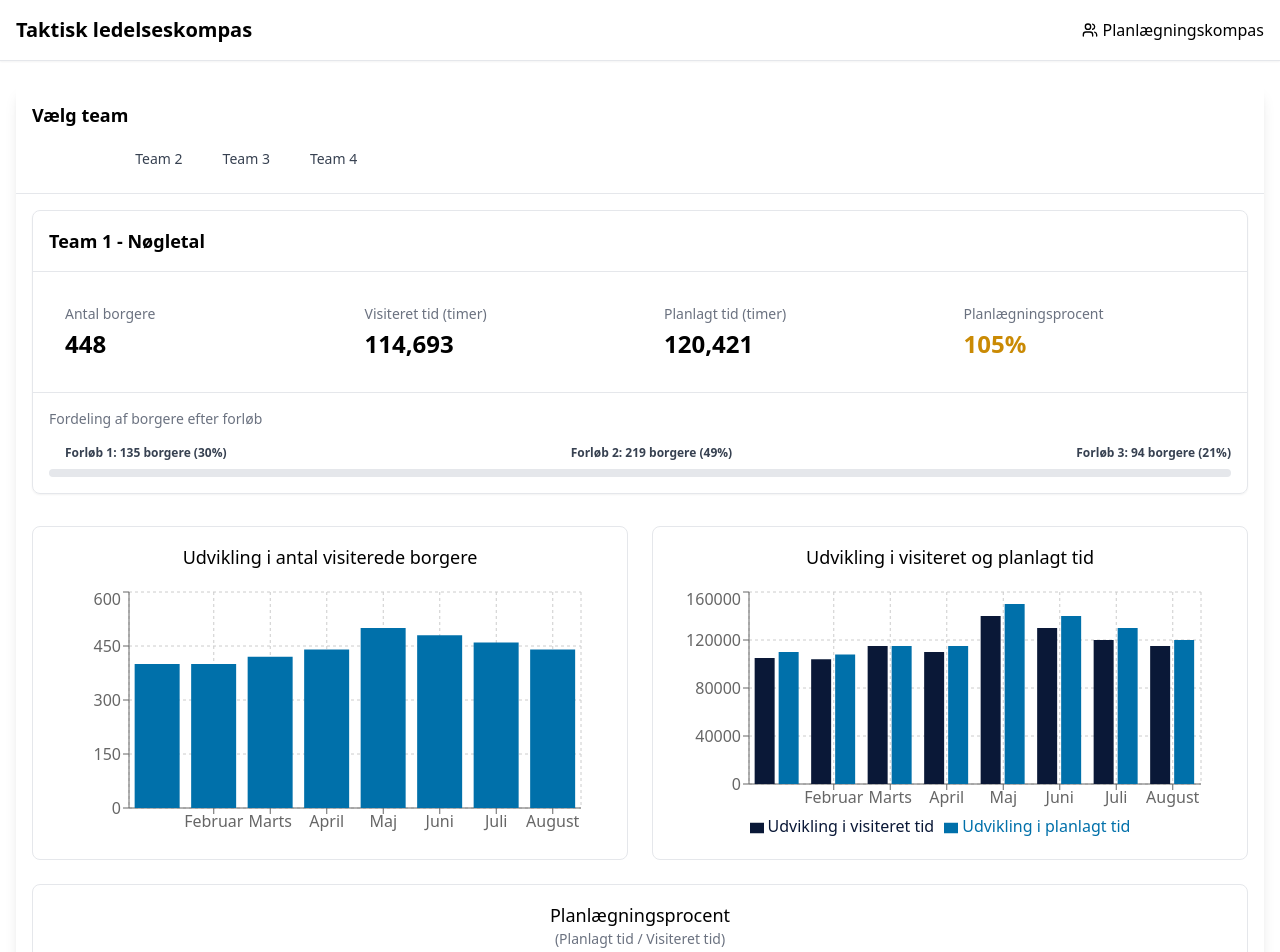
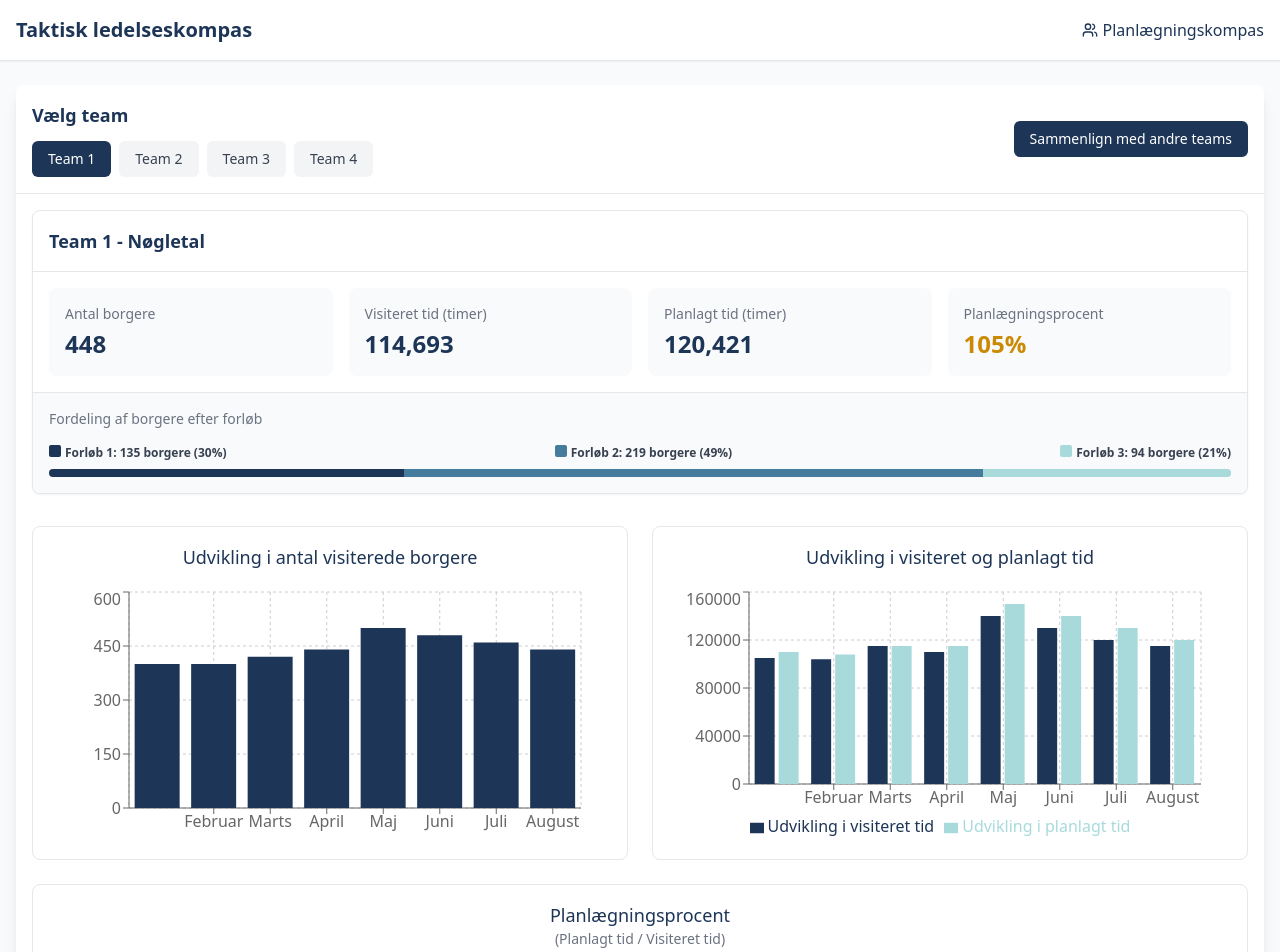
Before and after one commit to Infoventure/CBC_PlanningDashBoard, a React app: page /CBC_PlanningDashBoard/ in a window 1280 px wide. Shown: the top 952 px of the page. Built offline with nearby package versions, Linux system fonts and the light colour scheme; the HTML template or start-up script is replaced by a standard one.

Commit message:
[Magic Patterns] Updated from 'Modify Last Data Point Display'

```diff
--- a/src/App.tsx
+++ b/src/App.tsx
@@ -12,20 +12,20 @@ export function App() {
   const handleToggleAlerts = (value: boolean) => {
     setShowAlerts(value);
   };
-  return <div className="min-h-screen bg-cbc-grey">
-      <header className="bg-cbc-ps-grey border-b border-gray-200 shadow-sm">
-        <div className="bg-cbc-beige container mx-auto px-4 py-4 flex justify-between items-center">
-          <h1 className="text-xl font-semibold text-cbc-dark-blue">
+  return <div className="min-h-screen bg-gray-50">
+      <header className="bg-white border-b border-gray-200 shadow-sm">
+        <div className="container mx-auto px-4 py-4 flex justify-between items-center">
+          <h1 className="text-xl font-semibold text-[#1d3557]">
             Planlægningskompas
           </h1>
-          <Link to="/" className="flex items-center text-cbc-dark-blue hover:text-cbc-blue font-medium">
+          <Link to="/" className="flex items-center text-[#1d3557] hover:text-[#152843] font-medium">
             <ArrowLeftIcon className="h-4 w-4 mr-1" />
             Tilbage til ledelseskompas
           </Link>
         </div>
       </header>
-      <main className="container mx-auto px-4 py-6 bg-cbc-grey">
-        <div className="bg-cbc-grey rounded-lg shadow-lg overflow-hidden mb-6 p-4">
+      <main className="container mx-auto px-4 py-6">
+        <div className="bg-white rounded-lg shadow-lg overflow-hidden mb-6 p-4">
           <TeamSelector selectedTeam={selectedTeam} onSelectTeam={setSelectedTeam} />
         </div>
         <TeamSummaryCard teamId={selectedTeam} />
@@ -33,14 +33,14 @@ export function App() {
           <div className="lg:col-span-3">
             <CitizenTable onSelectCitizen={setSelectedCitizen} selectedCitizen={selectedCitizen} teamId={selectedTeam} onToggleAlerts={handleToggleAlerts} />
           </div>
-          {selectedCitizen === 3 ? <div className="bg-cbc-ps-grey p-4 rounded-lg shadow-lg">
-              <h2 className="text-lg font-semibold mb-4 text-cbc-dark-blue">
+          {selectedCitizen === 3 ? <div className="bg-white p-4 rounded-lg shadow-lg">
+              <h2 className="text-lg font-semibold mb-4 text-[#1d3557]">
                 Borgerens udvikling
               </h2>
               <ServiceGraph citizenId={selectedCitizen} showAlert={showAlerts} />
             </div> : <div className="hidden lg:block">
-              <div className="bg-cbc-ps-grey p-4 rounded-lg shadow-lg">
-                <h2 className="text-lg font-semibold mb-4 text-cbc-dark-blue">
+              <div className="bg-white p-4 rounded-lg shadow-lg">
+                <h2 className="text-lg font-semibold mb-4 text-[#1d3557]">
                   Vælg en borger
                 </h2>
                 <p className="text-gray-500">
--- a/src/components/CitizenRow.tsx
+++ b/src/components/CitizenRow.tsx
@@ -60,12 +60,12 @@ export const CitizenRow: React.FC<CitizenRowProps> = ({
   const pathways = getModifiedPathways();
   const services = getModifiedServices();
   return <>
-      <tr className={`hover:bg-cbc-beige cursor-pointer ${isSelected ? 'bg-cbc-light-blue bg-opacity-20' : ''}`} onClick={onClick}>
+      <tr className={`hover:bg-gray-50 cursor-pointer ${isSelected ? 'bg-blue-50' : ''}`} onClick={onClick}>
         <td className="px-4 py-3 whitespace-nowrap border-r border-gray-300">
           <div className="flex items-center">
-            {expanded ? <ChevronDownIcon className="h-4 w-4 text-cbc-dark-blue mr-2" /> : <ChevronRightIcon className="h-4 w-4 text-cbc-dark-blue mr-2" />}
+            {expanded ? <ChevronDownIcon className="h-4 w-4 text-[#1d3557] mr-2" /> : <ChevronRightIcon className="h-4 w-4 text-[#1d3557] mr-2" />}
             <div className="flex items-center">
-              <UserIcon className="h-4 w-4 text-cbc-dark-blue mr-2" />
+              <UserIcon className="h-4 w-4 text-[#1d3557] mr-2" />
               <span className="font-medium text-sm">{citizen.name}</span>
               {citizen.alert && showAlert && <span className="ml-2 px-2 inline-flex text-xs leading-5 font-semibold rounded-full bg-red-100 text-red-800">
                   4 uger
@@ -90,9 +90,9 @@ export const CitizenRow: React.FC<CitizenRowProps> = ({
             </td>
           </Fragment>)}
       </tr>
-      {expanded && services && services.map((service, serviceIndex) => <tr key={`service-${serviceIndex}`} className="bg-cbc-beige bg-opacity-50">
+      {expanded && services && services.map((service, serviceIndex) => <tr key={`service-${serviceIndex}`} className="bg-gray-50">
             <td className="px-4 py-2 text-sm font-medium border-r border-gray-300">
-              <div className="pl-6 border-l-2 border-cbc-dark-blue">
+              <div className="pl-6 border-l-2 border-[#1d3557]">
                 {service.name}
               </div>
             </td>
--- a/src/components/CitizenTable.tsx
+++ b/src/components/CitizenTable.tsx
@@ -33,18 +33,16 @@ export const CitizenTable: React.FC<CitizenTableProps> = ({
   };
   // Filter citizens by team ID
   const filteredCitizens = mockData.citizens.filter(citizen => citizen.teamId === teamId);
-  return <div className="bg-cbc-ps-grey rounded-lg shadow-lg overflow-hidden">
+  return <div className="bg-white rounded-lg shadow-lg overflow-hidden">
       <div className="p-4 border-b border-gray-200 flex justify-between items-center">
-        <h2 className="text-lg font-semibold text-cbc-dark-blue">
-          Borgeroversigt
-        </h2>
-        <button onClick={toggleAlerts} className="p-2 rounded-md hover:bg-cbc-beige text-cbc-dark-blue transition-colors" title={showAlerts ? 'Skjul advarsler' : 'Vis advarsler'}>
+        <h2 className="text-lg font-semibold text-[#1d3557]">Borgeroversigt</h2>
+        <button onClick={toggleAlerts} className="p-2 rounded-md hover:bg-gray-100 text-[#1d3557] transition-colors" title={showAlerts ? 'Skjul advarsler' : 'Vis advarsler'}>
           <RefreshCwIcon className="h-5 w-5" />
         </button>
       </div>
       <div className="w-full">
         <table className="min-w-full divide-y divide-gray-200 table-fixed">
-          <thead className="bg-cbc-beige bg-opacity-50">
+          <thead className="bg-gray-50">
             <tr>
               <th scope="col" className="px-4 py-3 text-left text-xs font-medium text-gray-500 uppercase tracking-wider border-r border-gray-300 w-1/5">
                 Navn
@@ -73,7 +71,7 @@ export const CitizenTable: React.FC<CitizenTableProps> = ({
                 </Fragment>)}
             </tr>
           </thead>
-          <tbody className="bg-cbc-ps-grey divide-y divide-gray-200">
+          <tbody className="bg-white divide-y divide-gray-200">
             {filteredCitizens.map(citizen => <CitizenRow key={citizen.id} citizen={citizen} expanded={expandedCitizen === citizen.id} onClick={() => handleCitizenClick(citizen.id)} isSelected={selectedCitizen === citizen.id} showAlert={showAlerts} />)}
           </tbody>
         </table>
--- a/src/components/ServiceGraph.tsx
+++ b/src/components/ServiceGraph.tsx
@@ -47,10 +47,10 @@ export const ServiceGraph: React.FC<ServiceGraphProps> = ({
           <YAxis />
           <Tooltip />
           <Legend />
-          <Line type="monotone" dataKey="visiteret" stroke="#0A1837" activeDot={{
+          <Line type="monotone" dataKey="visiteret" stroke="#1d3557" activeDot={{
           r: 8
         }} name="Visiteret" />
-          <Line type="monotone" dataKey="disponeret" stroke="#c7003a" name="Disponeret" />
+          <Line type="monotone" dataKey="disponeret" stroke="#e63946" name="Disponeret" />
         </LineChart>
       </ResponsiveContainer>
     </div>;
--- a/src/components/TeamOverview.tsx
+++ b/src/components/TeamOverview.tsx
@@ -11,8 +11,8 @@ export const TeamOverview: React.FC<TeamOverviewProps> = ({
   return <div className="p-4">
       <div className="grid grid-cols-1 lg:grid-cols-2 gap-6 mb-6">
         {/* Chart 1: Udvikling i antal visiterede borgere */}
-        <div className="bg-cbc-ps-grey p-4 rounded-lg border border-gray-200">
-          <h3 className="text-lg font-medium text-center mb-4 text-cbc-dark-blue">
+        <div className="bg-white p-4 rounded-lg border border-gray-200">
+          <h3 className="text-lg font-medium text-center mb-4 text-[#1d3557]">
             Udvikling i antal visiterede borgere
           </h3>
           <div className="h-64">
@@ -27,14 +27,14 @@ export const TeamOverview: React.FC<TeamOverviewProps> = ({
                 <XAxis dataKey="month" />
                 <YAxis domain={[0, 600]} />
                 <Tooltip />
-                <Bar dataKey="value" fill="#0070AA" />
+                <Bar dataKey="value" fill="#1d3557" />
               </BarChart>
             </ResponsiveContainer>
           </div>
         </div>
         {/* Chart 2: Udvikling i visiteret og planlagt tid */}
-        <div className="bg-cbc-ps-grey p-4 rounded-lg border border-gray-200">
-          <h3 className="text-lg font-medium text-center mb-4 text-cbc-dark-blue">
+        <div className="bg-white p-4 rounded-lg border border-gray-200">
+          <h3 className="text-lg font-medium text-center mb-4 text-[#1d3557]">
             Udvikling i visiteret og planlagt tid
           </h3>
           <div className="h-64">
@@ -50,16 +50,16 @@ export const TeamOverview: React.FC<TeamOverviewProps> = ({
                 <YAxis domain={[0, 160000]} />
                 <Tooltip />
                 <Legend />
-                <Bar dataKey="visiteret" name="Udvikling i visiteret tid" fill="#0A1837" />
-                <Bar dataKey="planlagt" name="Udvikling i planlagt tid" fill="#0070AA" />
+                <Bar dataKey="visiteret" name="Udvikling i visiteret tid" fill="#1d3557" />
+                <Bar dataKey="planlagt" name="Udvikling i planlagt tid" fill="#a8dadc" />
               </BarChart>
             </ResponsiveContainer>
           </div>
         </div>
       </div>
       {/* Chart 3: Planlægningsprocent */}
-      <div className="bg-cbc-ps-grey p-4 rounded-lg border border-gray-200">
-        <h3 className="text-lg font-medium text-center mb-4 text-cbc-dark-blue">
+      <div className="bg-white p-4 rounded-lg border border-gray-200">
+        <h3 className="text-lg font-medium text-center mb-4 text-[#1d3557]">
           Planlægningsprocent
           <span className="block text-sm font-normal text-gray-500">
             (Planlagt tid / Visiteret tid)
@@ -78,12 +78,12 @@ export const TeamOverview: React.FC<TeamOverviewProps> = ({
               <YAxis domain={[85, 145]} />
               <Tooltip />
               <Legend />
-              <Line type="monotone" dataKey="team1" stroke="#0A1837" name="Team 1" strokeWidth={2} activeDot={{
+              <Line type="monotone" dataKey="team1" stroke="#1d3557" name="Team 1" strokeWidth={2} activeDot={{
               r: 8
             }} />
-              <Line type="monotone" dataKey="team2" stroke="#c7003a" name="Team 2" strokeWidth={2} />
+              <Line type="monotone" dataKey="team2" stroke="#e63946" name="Team 2" strokeWidth={2} />
               <Line type="monotone" dataKey="team3" stroke="#2a9d8f" name="Team 3" strokeWidth={2} />
-              <Line type="monotone" dataKey="team4" stroke="#0070AA" name="Team 4" strokeWidth={2} />
+              <Line type="monotone" dataKey="team4" stroke="#457b9d" name="Team 4" strokeWidth={2} />
             </LineChart>
           </ResponsiveContainer>
         </div>
--- a/src/components/TeamSelector.tsx
+++ b/src/components/TeamSelector.tsx
@@ -21,11 +21,9 @@ export const TeamSelector: React.FC<TeamSelectorProps> = ({
     name: 'Team 4'
   }];
   return <div>
-      <h2 className="text-lg font-semibold mb-3 text-cbc-dark-blue">
-        Vælg team
-      </h2>
+      <h2 className="text-lg font-semibold mb-3 text-[#1d3557]">Vælg team</h2>
       <div className="flex flex-wrap gap-2">
-        {teams.map(team => <button key={team.id} className={`px-4 py-2 rounded-md text-sm font-medium transition-colors ${selectedTeam === team.id ? 'bg-cbc-dark-blue text-white' : 'bg-cbc-gray text-gray-700 hover:bg-cbc-gray hover:bg-opacity-70'}`} onClick={() => onSelectTeam(team.id)}>
+        {teams.map(team => <button key={team.id} className={`px-4 py-2 rounded-md text-sm font-medium transition-colors ${selectedTeam === team.id ? 'bg-[#1d3557] text-white' : 'bg-gray-100 text-gray-700 hover:bg-gray-200'}`} onClick={() => onSelectTeam(team.id)}>
             {team.name}
           </button>)}
       </div>
--- a/src/components/TeamSummary.tsx
+++ b/src/components/TeamSummary.tsx
@@ -18,38 +18,38 @@ export const TeamSummary: React.FC<TeamSummaryProps> = ({
     if (percentage < 90) return 'text-red-600';
     return 'text-green-600';
   };
-  return <div className="bg-cbc-ps-grey rounded-lg border border-gray-200 shadow-sm">
+  return <div className="bg-white rounded-lg border border-gray-200 shadow-sm">
       <div className="p-4 border-b border-gray-200">
-        <h2 className="text-lg font-semibold text-cbc-dark-blue">
+        <h2 className="text-lg font-semibold text-[#1d3557]">
           {team.name} - Nøgletal
         </h2>
       </div>
       <div className="grid grid-cols-2 md:grid-cols-4 gap-4 p-4">
-        <div className="bg-cbc-beige bg-opacity-50 p-4 rounded-lg">
+        <div className="bg-gray-50 p-4 rounded-lg">
           <h3 className="text-sm font-medium text-gray-500 mb-1">
             Antal borgere
           </h3>
-          <p className="text-2xl font-semibold text-cbc-dark-blue">
+          <p className="text-2xl font-semibold text-[#1d3557]">
             {totalCitizens}
           </p>
         </div>
-        <div className="bg-cbc-beige bg-opacity-50 p-4 rounded-lg">
+        <div className="bg-gray-50 p-4 rounded-lg">
           <h3 className="text-sm font-medium text-gray-500 mb-1">
             Visiteret tid (timer)
           </h3>
-          <p className="text-2xl font-semibold text-cbc-dark-blue">
+          <p className="text-2xl font-semibold text-[#1d3557]">
             {totalVisitedTime.toLocaleString()}
           </p>
         </div>
-        <div className="bg-cbc-beige bg-opacity-50 p-4 rounded-lg">
+        <div className="bg-gray-50 p-4 rounded-lg">
           <h3 className="text-sm font-medium text-gray-500 mb-1">
             Planlagt tid (timer)
           </h3>
-          <p className="text-2xl font-semibold text-cbc-dark-blue">
+          <p className="text-2xl font-semibold text-[#1d3557]">
             {totalPlannedTime.toLocaleString()}
           </p>
         </div>
-        <div className="bg-cbc-beige bg-opacity-50 p-4 rounded-lg">
+        <div className="bg-gray-50 p-4 rounded-lg">
           <h3 className="text-sm font-medium text-gray-500 mb-1">
             Planlægningsprocent
           </h3>
@@ -58,28 +58,28 @@ export const TeamSummary: React.FC<TeamSummaryProps> = ({
           </p>
         </div>
       </div>
-      <div className="p-4 bg-cbc-beige bg-opacity-50 border-t border-gray-200 rounded-b-lg">
+      <div className="p-4 bg-gray-50 border-t border-gray-200 rounded-b-lg">
         <h3 className="text-sm font-medium text-gray-500 mb-3">
           Fordeling af borgere efter forløb
         </h3>
         <div className="relative pt-1">
           <div className="flex mb-2 items-center justify-between">
             <div className="flex">
-              <span className="inline-block w-3 h-3 mr-1 bg-cbc-dark-blue rounded-sm"></span>
+              <span className="inline-block w-3 h-3 mr-1 bg-[#1d3557] rounded-sm"></span>
               <span className="text-xs font-semibold text-gray-700">
                 Forløb 1: {team.pathways[0].citizenCount} borgere (
                 {team.pathways[0].citizenPercentage}%)
               </span>
             </div>
             <div className="flex">
-              <span className="inline-block w-3 h-3 mr-1 bg-cbc-blue rounded-sm"></span>
+              <span className="inline-block w-3 h-3 mr-1 bg-[#457b9d] rounded-sm"></span>
               <span className="text-xs font-semibold text-gray-700">
                 Forløb 2: {team.pathways[1].citizenCount} borgere (
                 {team.pathways[1].citizenPercentage}%)
               </span>
             </div>
             <div className="flex">
-              <span className="inline-block w-3 h-3 mr-1 bg-cbc-light-blue rounded-sm"></span>
+              <span className="inline-block w-3 h-3 mr-1 bg-[#a8dadc] rounded-sm"></span>
               <span className="text-xs font-semibold text-gray-700">
                 Forløb 3: {team.pathways[2].citizenCount} borgere (
                 {team.pathways[2].citizenPercentage}%)
@@ -89,13 +89,13 @@ export const TeamSummary: React.FC<TeamSummaryProps> = ({
           <div className="overflow-hidden h-2 text-xs flex rounded bg-gray-200">
             <div style={{
             width: `${team.pathways[0].citizenPercentage}%`
-          }} className="shadow-none flex flex-col text-center whitespace-nowrap text-white justify-center bg-cbc-dark-blue"></div>
+          }} className="shadow-none flex flex-col text-center whitespace-nowrap text-white justify-center bg-[#1d3557]"></div>
             <div style={{
             width: `${team.pathways[1].citizenPercentage}%`
-          }} className="shadow-none flex flex-col text-center whitespace-nowrap text-white justify-center bg-cbc-blue"></div>
+          }} className="shadow-none flex flex-col text-center whitespace-nowrap text-white justify-center bg-[#457b9d]"></div>
             <div style={{
             width: `${team.pathways[2].citizenPercentage}%`
-          }} className="shadow-none flex flex-col text-center whitespace-nowrap text-white justify-center bg-cbc-light-blue"></div>
+          }} className="shadow-none flex flex-col text-center whitespace-nowrap text-white justify-center bg-[#a8dadc]"></div>
           </div>
         </div>
       </div>
--- a/src/components/TeamSummaryCard.tsx
+++ b/src/components/TeamSummaryCard.tsx
@@ -33,36 +33,36 @@ export const TeamSummaryCard: React.FC<TeamSummaryCardProps> = ({
     if (percentage < 90) return 'text-red-600';
     return 'text-green-600';
   };
-  return <div className="bg-cbc-ps-grey rounded-lg shadow-lg mb-6">
+  return <div className="bg-white rounded-lg shadow-lg mb-6">
       <div className="p-4 border-b border-gray-200">
-        <h2 className="text-lg font-semibold text-cbc-dark-blue">
+        <h2 className="text-lg font-semibold text-[#1d3557]">
           Team {teamId} - Oversigt
         </h2>
       </div>
       <div className="grid grid-cols-2 md:grid-cols-4 gap-4 p-4">
-        <div className="bg-cbc-beige bg-opacity-50 p-4 rounded-lg">
+        <div className="bg-gray-50 p-4 rounded-lg">
           <h3 className="text-sm font-medium text-gray-500 mb-1">
             Visiteret (timer)
           </h3>
-          <p className="text-2xl font-semibold text-cbc-dark-blue">
+          <p className="text-2xl font-semibold text-[#1d3557]">
             {totals.visiteret.toLocaleString()}
           </p>
         </div>
-        <div className="bg-cbc-beige bg-opacity-50 p-4 rounded-lg">
+        <div className="bg-gray-50 p-4 rounded-lg">
           <h3 className="text-sm font-medium text-gray-500 mb-1">
             Disponeret (timer)
           </h3>
-          <p className="text-2xl font-semibold text-cbc-dark-blue">
+          <p className="text-2xl font-semibold text-[#1d3557]">
             {totals.disponeret.toLocaleString()}
           </p>
         </div>
-        <div className="bg-cbc-beige bg-opacity-50 p-4 rounded-lg">
+        <div className="bg-gray-50 p-4 rounded-lg">
           <h3 className="text-sm font-medium text-gray-500 mb-1">Afvigelse</h3>
           <p className={`text-2xl font-semibold ${getBalanceColor(totals.balance)}`}>
             {totals.balance.toLocaleString()}
           </p>
         </div>
-        <div className="bg-cbc-beige bg-opacity-50 p-4 rounded-lg">
+        <div className="bg-gray-50 p-4 rounded-lg">
           <h3 className="text-sm font-medium text-gray-500 mb-1">
             Andel disponeret
           </h3>
--- a/src/pages/ManagementOverview.tsx
+++ b/src/pages/ManagementOverview.tsx
@@ -9,24 +9,24 @@ import { UsersIcon } from 'lucide-react';
 export const ManagementOverview: React.FC = () => {
   const [selectedTeam, setSelectedTeam] = useState<number>(1);
   const [showComparison, setShowComparison] = useState<boolean>(false);
-  return <div className="min-h-screen bg-cbc-grey">
-      <header className="bg-cbc-beige border-b border-gray-200 shadow-sm">
+  return <div className="min-h-screen bg-gray-50">
+      <header className="bg-white border-b border-gray-200 shadow-sm">
         <div className="container mx-auto px-4 py-4 flex justify-between items-center">
-          <h1 className="text-xl font-semibold text-cbc-dark-blue">
+          <h1 className="text-xl font-semibold text-[#1d3557]">
             Taktisk ledelseskompas
           </h1>
-          <Link to="/citizens" className="flex items-center text-cbc-dark-blue hover:text-cbc-blue font-medium">
+          <Link to="/citizens" className="flex items-center text-[#1d3557] hover:text-[#152843] font-medium">
             <UsersIcon className="h-4 w-4 mr-1" />
             Planlægningskompas
           </Link>
         </div>
       </header>
       <main className="container mx-auto px-4 py-6">
-        <div className="bg-cbc-ps-grey rounded-lg shadow-lg overflow-hidden mb-6">
+        <div className="bg-white rounded-lg shadow-lg overflow-hidden mb-6">
           <div className="p-4 border-b border-gray-200">
             <div className="flex flex-wrap justify-between items-center">
               <TeamSelector selectedTeam={selectedTeam} onSelectTeam={setSelectedTeam} />
-              <button onClick={() => setShowComparison(!showComparison)} className="mt-3 sm:mt-0 px-4 py-2 bg-cbc-dark-blue text-white rounded-md text-sm font-medium hover:bg-cbc-blue transition-colors">
+              <button onClick={() => setShowComparison(!showComparison)} className="mt-3 sm:mt-0 px-4 py-2 bg-[#1d3557] text-white rounded-md text-sm font-medium hover:bg-[#152843] transition-colors">
                 {showComparison ? 'Vis team detaljer' : 'Sammenlign med andre teams'}
               </button>
             </div>
```
Also changed, not shown: src/components/DetailedDataTable.tsx (+8 -8 lines), src/components/TeamComparison.tsx (+5 -5 lines).
